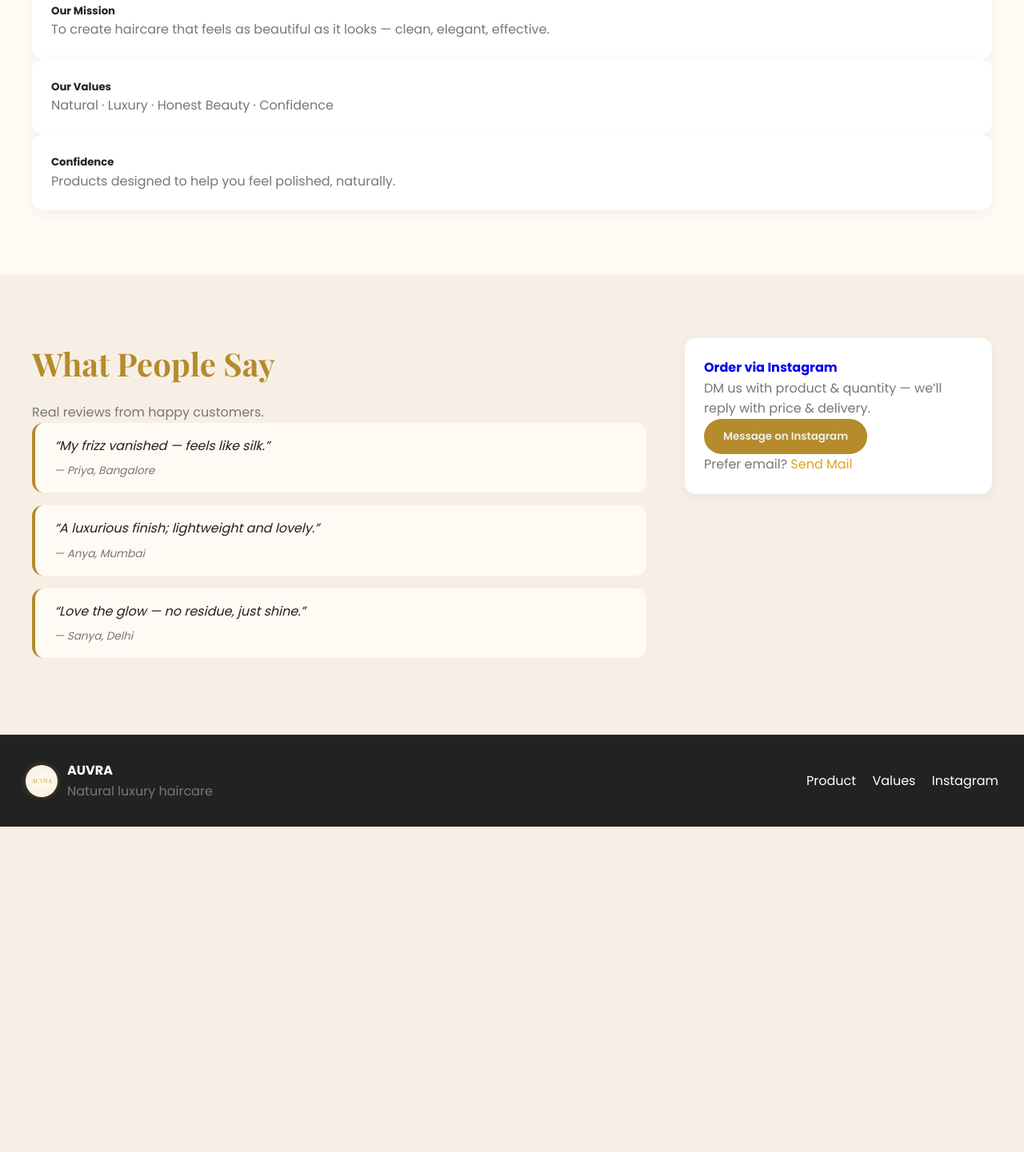
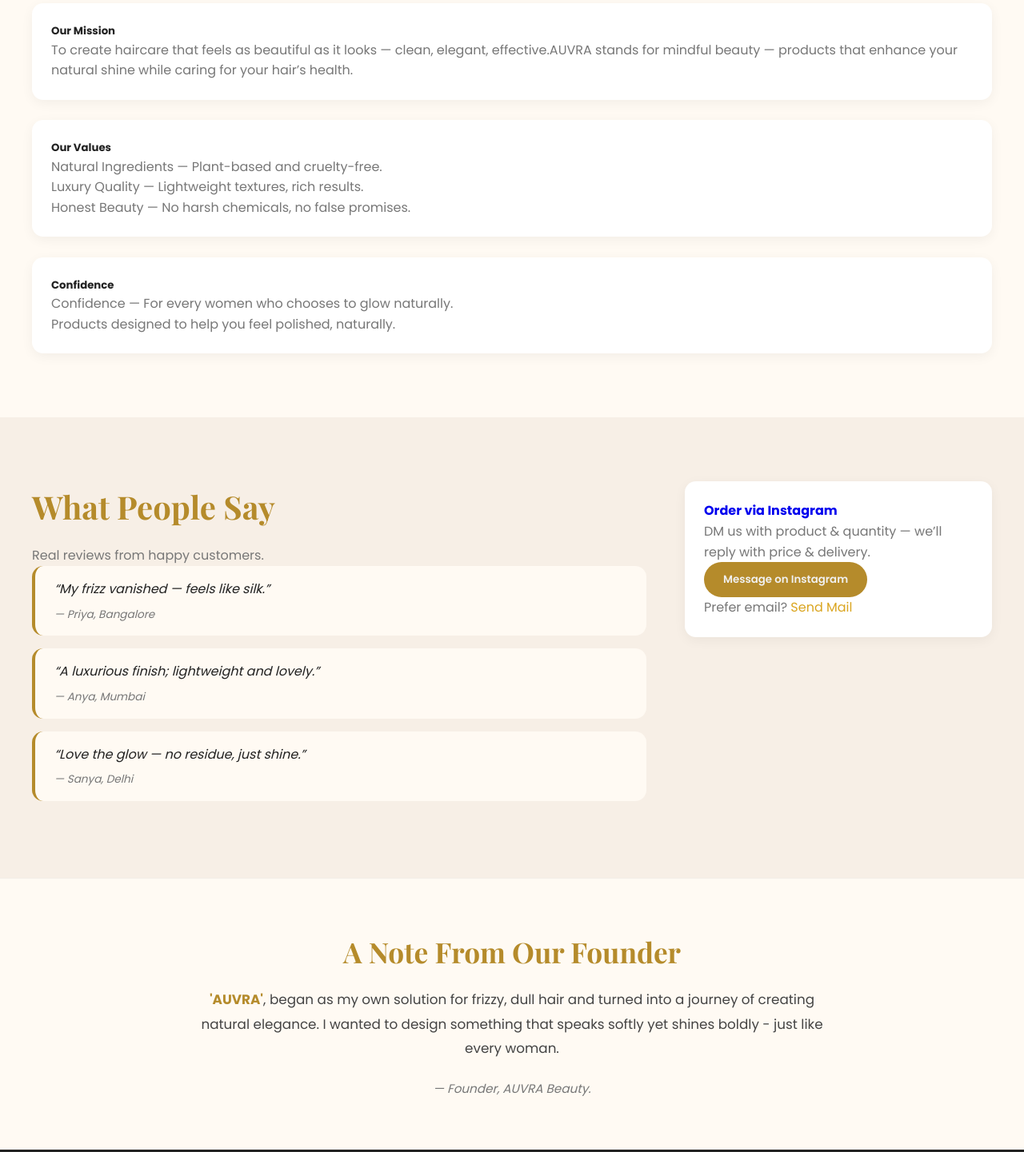
Before and after one commit to attachtotech/ByAuvra, a plain HTML site: page index.html in a window 1280 px wide. Shown: the part 2625-4066 px from the top of the page at 80% size. Before the commit the page ends 3659 px from the top, so only its background shows below. Drawn offline with nearby package versions, Linux system fonts and the light colour scheme; a script that the page names is missing.

Commit message:
Add files via upload

```diff
--- a/index.html
+++ b/index.html
@@ -84,13 +84,13 @@
         <main class="content">
           <h2 class="section-title">Product Details</h2>
           <p class="muted">A lightweight, nutrient-rich finishing serum that tames frizz, restores smoothness and reveals natural gloss.</p>
-
+<br>
           <div class="features">
             <article class="feature"><div class="feature-icon">01</div><div class="feature-body"><h4>Instant Frizz Control</h4><p class="muted">Smoothes flyaways and reduces surface friction instantly.</p></div></article>
-            <article class="feature"><div class="feature-icon">02</div><div class="feature-body"><h4>Mirror-like Shine</h4><p class="muted">Delivers glossy radiance without weighing hair down.</p></div></article>
-            <article class="feature"><div class="feature-icon">03</div><div class="feature-body"><h4>Heat &amp; Humidity Defense</h4><p class="muted">Forms a lightweight protective layer for styling and travel.</p></div></article>
+           <br> <article class="feature"><div class="feature-icon">02</div><div class="feature-body"><h4>Mirror-like Shine</h4><p class="muted">Delivers glossy radiance without weighing hair down.</p></div></article>
+            <br><article class="feature"><div class="feature-icon">03</div><div class="feature-body"><h4>Heat &amp; Humidity Defense</h4><p class="muted">Forms a lightweight protective layer for styling and travel.</p></div></article>
           </div>
-
+<br>
           <div class="split">
             <div class="howto card">
               <h4>How to Use</h4>
@@ -100,7 +100,7 @@
                 <li>Style as usual; reapply to tame flyaways.</li>
               </ol>
             </div>
-
+<br>
             <div class="ingredients card">
               <h4>Key Ingredients</h4>
               <ul class="muted ingredient-list">
@@ -123,7 +123,7 @@
               </button>
             </div>
           </div>
-
+<br>
           <div class="card values">
             <h4>Our Promise</h4>
             <p class="muted">Plant-based, cruelty-free, and crafted for real results with mindful beauty.</p>
@@ -139,9 +139,15 @@
         <p class="muted">AUVRA is built on ingredients that work and an experience that feels luxurious.</p>
 
         <div class="grid-3">
-          <div class="mini card"><h5>Our Mission</h5><p class="muted">To create haircare that feels as beautiful as it looks — clean, elegant, effective.</p></div>
-          <div class="mini card"><h5>Our Values</h5><p class="muted">Natural · Luxury · Honest Beauty · Confidence</p></div>
-          <div class="mini card"><h5>Confidence</h5><p class="muted">Products designed to help you feel polished, naturally.</p></div>
+          <div class="mini card"><h5>Our Mission</h5><p class="muted">To create haircare that feels as beautiful as it looks — clean, elegant, effective.AUVRA stands for mindful beauty — products that enhance your natural shine while caring for your hair’s health.
+
+</p></div>
+          <br><div class="mini card"><h5>Our Values</h5><p class="muted"> Natural Ingredients — Plant-based and cruelty-free. <br>
+ Luxury Quality — Lightweight textures, rich results. <br>
+ Honest Beauty — No harsh chemicals, no false promises. <br>
+</p></div>
+          <br><div class="mini card"><h5>Confidence</h5><p class="muted"> Confidence — For every women who chooses to glow naturally. <br>
+Products designed to help you feel polished, naturally.</p></div>
         </div>
       </div>
     </section>
@@ -167,7 +173,37 @@
         </aside>
       </div>
     </section>
+<section id="founder"
+  style="background:#fffaf3; padding:4rem 1.5rem; text-align:center; border-top:1px solid rgba(0,0,0,0.05); overflow:hidden;">
+  <div style="max-width:800px; margin:auto; animation:fadeUp 1s ease forwards; opacity:0;" data-animate>
+    <h2 style="font-family:'Playfair Display',serif; font-size:2.2rem; color:#b58b2b; margin-bottom:1rem;">
+      A Note From Our Founder
+    </h2>
+    <p style="font-size:1.05rem; color:#444; line-height:1.8; font-family:'Poppins',sans-serif; margin-bottom:1.5rem;">
+      <strong style='color:#b58b2b;'>'AUVRA'</strong>, began as my own solution for frizzy,
+dull hair and turned into a journey of
+     creating natural elegance.
+I wanted to design something that speaks softly yet shines boldly - just like every woman.
+    </p>
+    <p style="color:#777; font-style:italic; font-size:0.95rem;">— Founder, AUVRA Beauty.</p>
+  </div>
 
+  <style>
+    @keyframes fadeUp {
+      from { opacity:0; transform:translateY(30px); }
+      to { opacity:1; transform:translateY(0); }
+    }
+
+    @media (max-width:768px) {
+      #founder h2 {
+        font-size:1.8rem !important;
+      }
+      #founder p {
+        font-size:0.95rem !important;
+      }
+    }
+  </style>
+</section>
     <!-- Footer -->
     <footer class="site-footer">
       <div class="foot-left">
```
